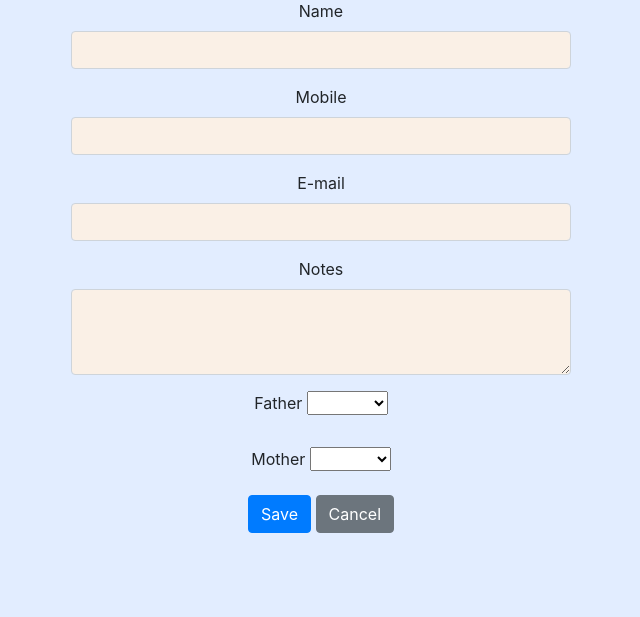
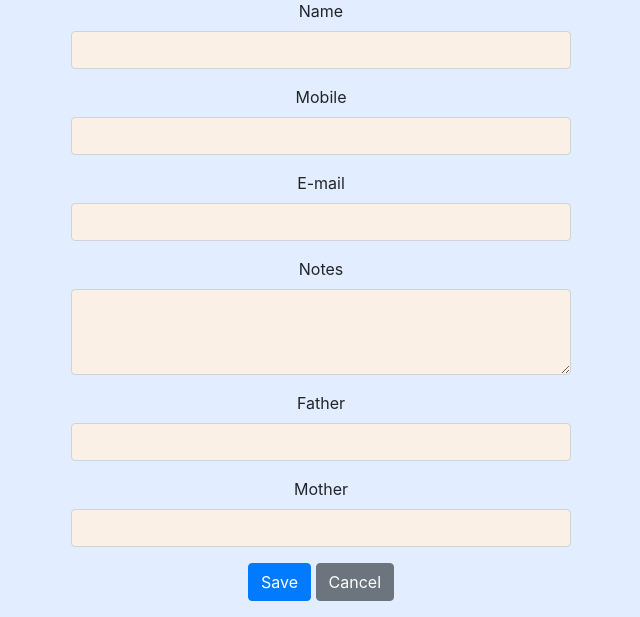
Before and after one commit to loveknight11/Learning-Center, a Flask app: page /students/new in a window 1280 px wide. Shown: the part 281-898 px from the top of the page, without its empty margins (319-959 px from the left). Before the commit the page ends 814 px from the top, so only its background shows below. Run offline with Flask 2, Linux system fonts and the light colour scheme; data comes from the database, SQL or seed files in the repository; some libraries are stand-ins or nearby versions.

Commit message:
replace select with datalist in newstudent.html

```diff
--- a/routes.py
+++ b/routes.py
@@ -173,6 +173,8 @@ def showAllParents():
 def getCV():
 	return render_template('cv.html')
 
+
+
 if __name__ == '__main__':
 	app.debug = True
 	app.secret_key = secret_key
--- a/templates/newstudent.html
+++ b/templates/newstudent.html
@@ -24,19 +24,21 @@
 			</div>
 			<div class="form-group">
 				<label for="father">Father</label>
-				<select name="father" class="form-group">
+				<input type="text" class="form-control" id="father" autocomplete="on" list="father-list">
+				<datalist id="father-list">
 					{% for parent in parents %}
-						<option value="{{parent.name}}">{{parent.name}}</option>
+						<option>{{parent.name}}</option>
 					{% endfor %}
-				</select>
+				</datalist>
 			</div>
 			<div class="form-group">
 				<label for="mother">Mother</label>
-				<select name="mother">
-						{% for parent in parents %}
-							<option value="{{parent.name}}">{{parent.name}}</option>
-						{% endfor %}
-					</select>
+				<input type="text" class="form-control" id="mother" autocomplete="on" list="mother-list">
+				<datalist id="mother-list">
+					{% for parent in parents %}
+						<option>{{parent.name}}</option>
+					{% endfor %}
+				</datalist>
 			</div>
 			<button type="submit" class="btn btn-primary" name="submit" value="save">Save</button>
 			<button type="submit" class="btn btn-secondary" name="submit" value="cancel">Cancel</button>
```
